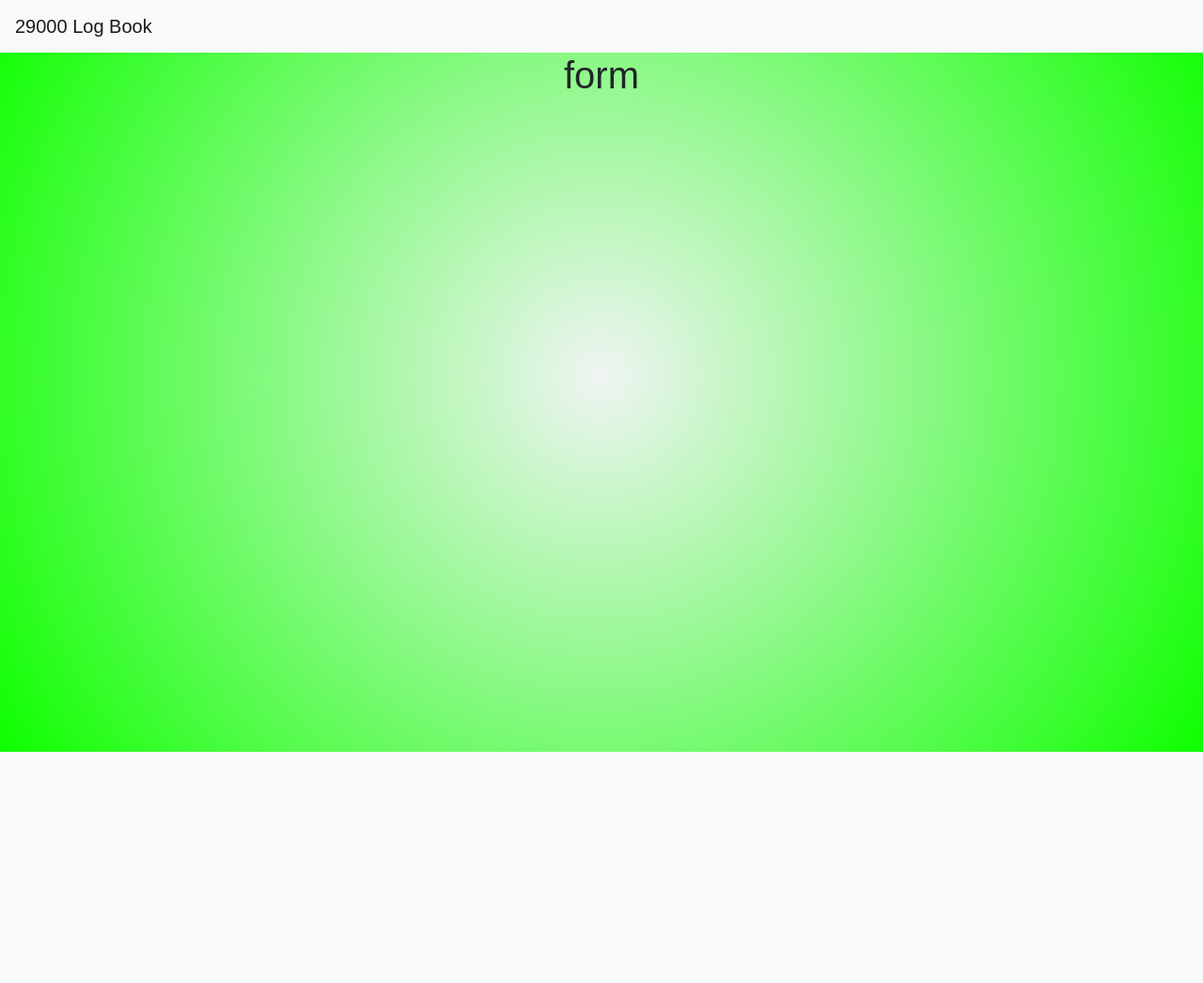
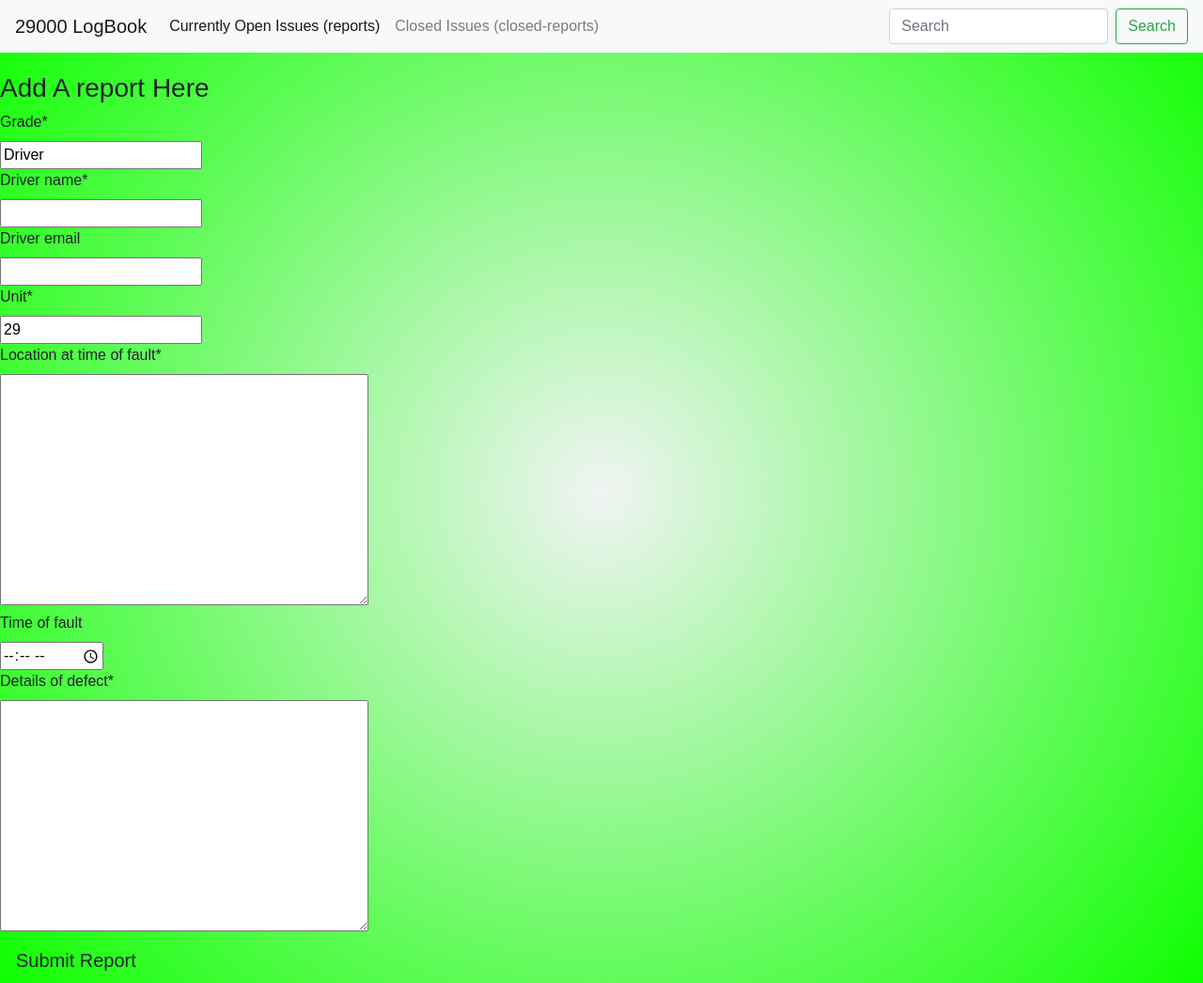
Before and after one commit to paul-fitzpatrick/29000-Log-Book, a Django app: page /add_report.html in a window 1280 px wide. Shown: the whole page at 94% size. Before the commit the page ends 800 px from the top, so only its background shows below. Run offline with Django 3.2, Linux system fonts and the light colour scheme; some libraries are stand-ins or nearby versions.

Commit message:
add time widget to form

```diff
--- a/LogBook/settings.py
+++ b/LogBook/settings.py
@@ -40,6 +40,7 @@
     'django.contrib.messages',
     'django.contrib.staticfiles',
     'django.contrib.sites',
+    'crispy_forms',
     'allauth',
     'allauth.account',
     'allauth.socialaccount',
@@ -65,6 +66,8 @@
 ACCOUNT_EMAIL_VERIFICATION = 'none'
 
 ROOT_URLCONF = 'LogBook.urls'
+
+CRISPY_TEMPLAT4E_PACK = 'bootstrap4'
 
 TEMPLATES = [
     {
--- a/home/templates/index.html
+++ b/home/templates/index.html
@@ -4,7 +4,8 @@
 {% block content %}
 <div class="container-fluid">
     <div class="text-align">
-    <a href="{% url 'add_report' %}">Click here to fill in Log Book entry</a>
+
+    <a href="{% url 'add_report' %}">Click here add a Log Book entry</a>
     </div>
 
 
--- a/report/forms.py
+++ b/report/forms.py
@@ -10,4 +10,10 @@
                   'driver_email',
                   'unit',
                   'location_at_time_of_fault',
+                  'time_of_fault',
                   'details_of_defect')
+
+        widgets = {
+
+            'time_of_fault': forms.TimeInput(attrs={'type': 'time'})
+        }
--- a/report/models.py
+++ b/report/models.py
@@ -1,4 +1,5 @@
 from django.db import models
+import datetime
 from django.contrib.auth.models import User
 
 
@@ -7,13 +8,16 @@
     driver_name = models.CharField(max_length=50)
     driver_email = models.EmailField(blank=True)  # make optional
     unit = models.IntegerField(default=29)
-    location_at_time_of_fault = models.TextField()
+    location_at_time_of_fault = models.TextField(max_length=60)
+    time_of_fault = models.TimeField(null=True, blank=True)
     details_of_defect = models.TextField()
+
     # broken seal info to be added
     # admin
     report_read = models.BooleanField(default=False)
     work_order_created = models.BooleanField(default=False)
     driver_responded_to = models.BooleanField(default=False)
+    report_approved = models.BooleanField(default=False)
 
     def __str__(self):
         return self.driver_name
--- a/report/templates/add_report.html
+++ b/report/templates/add_report.html
@@ -1,15 +1,16 @@
 {% extends "base.html" %}
 {% load static %}
+{% load crispy_forms_tags%}
 
 {% block content %}
-
-<div class="overlay"></div>
-<div class="container-fluid">
-    <div class="text-align">
-        <h1>form</h1>
-
-
-
-
-
+<div>
+    <div>
+        <form class="all-forms" enctype="multipart/form-data" method="post" style="margin-top: 1.3em;">
+            <h3>Add A report Here <i class="fa fa-arrow-down"></i></h3>
+            {{ form | crispy }}
+            {% csrf_token %}
+            <button type="submit" class="btn btn-signup btn-lg">Submit Report</button>
+        </form>
+    </div>
+</div>
 {% endblock %}
--- a/report/urls.py
+++ b/report/urls.py
@@ -6,5 +6,6 @@
 
 
 urlpatterns = [
+    path('open_reports.html', views.reports_list, name='reports_list'),
     path('add_report.html', views.add_report, name='add_report'),
 ] + static(settings.STATIC_URL, document_root=settings.STATIC_ROOT)
--- a/report/views.py
+++ b/report/views.py
@@ -5,12 +5,21 @@
 from .forms import ReportForm
 
 
+def reports_list(request):
+    reports = Logbook_report.objects.filter(report_approved=True)
+    context = {
+        'reports': reports
+    }
+
+    return render(request, 'open_reports.html', context)
+
+
 # render add report page
 def add_report(request):
     form = ReportForm(request.POST)
 
     if request.method == "POST":
-        form = ReporForm(request.POST)
+        form = ReportForm(request.POST)
         if form.is_valid():
             # form.instance.customer_email = request.user.email
             # form.instance.name = request.user.username
@@ -22,7 +31,7 @@
         else:
             form = ReportForm()
 
-        return redirect('add_report.html')  # directed here after adding report
+        return redirect('reports.html')  # directed here after adding report
     form = ReportForm()
     context = {
         'form': form, 'add_report': True,
--- a/requirements.txt
+++ b/requirements.txt
@@ -4,9 +4,11 @@
 dj3-cloudinary-storage==0.0.6
 Django==3.2.16
 django-allauth==0.41.0
+django-crispy-forms==1.14.0
 gunicorn==20.1.0
 oauthlib==3.2.2
 psycopg2==2.9.5
+pycryptodome==3.16.0
 PyJWT==2.6.0
 python3-openid==3.2.0
 pytz==2022.7
--- a/templates/base.html
+++ b/templates/base.html
@@ -4,20 +4,64 @@
 <html>
 
   <head>
+    <!-- Bootstrap CSS -->
+    <link rel="stylesheet" href="https://cdn.jsdelivr.net/npm/bootstrap@4.4.1/dist/css/bootstrap.min.css"
+      integrity="sha384-Vkoo8x4CGsO3+Hhxv8T/Q5PaXtkKtu6ug5TOeNV6gBiFeWPGFN9MuhOf23Q9Ifjh" crossorigin="anonymous">
     <link rel="stylesheet" href="https://cdn.jsdelivr.net/npm/bootstrap@4.4.1/dist/css/bootstrap.min.css"
       integrity="sha384-Vkoo8x4CGsO3+Hhxv8T/Q5PaXtkKtu6ug5TOeNV6gBiFeWPGFN9MuhOf23Q9Ifjh" crossorigin="anonymous">
     <link href="https://fonts.googleapis.com/css2?family=Montserrat&display=swap" rel="stylesheet">
     <link rel="stylesheet" href="{% static 'css/style.css' %}">
     <title>29000 Log Book</title>
+
+    <!-- Bootstrap JS -->
+    <script src="https://code.jquery.com/jquery-3.4.1.min.js"
+    integrity="sha256-CSXorXvZcTkaix6Yvo6HppcZGetbYMGWSFlBw8HfCJo=" crossorigin="anonymous"></script>
+  <script src="https://cdn.jsdelivr.net/npm/popper.js@1.16.0/dist/umd/popper.min.js"
+    integrity="sha384-Q6E9RHvbIyZFJoft+2mJbHaEWldlvI9IOYy5n3zV9zzTtmI3UksdQRVvoxMfooAo" crossorigin="anonymous">
+  </script>
+  <script src="https://cdn.jsdelivr.net/npm/bootstrap@4.4.1/dist/js/bootstrap.min.js"
+    integrity="sha384-wfSDF2E50Y2D1uUdj0O3uMBJnjuUD4Ih7YwaYd1iqfktj0Uod8GCExl3Og8ifwB6" crossorigin="anonymous">
+  </script>
+
   </head>
 
   <body>
 
+    <nav class="navbar navbar-expand-lg navbar-light bg-light">
+      <a class="navbar-brand" href="/">29000 LogBook</a>
+      <button class="navbar-toggler" type="button" data-toggle="collapse" data-target="#navbarSupportedContent" aria-controls="navbarSupportedContent" aria-expanded="false" aria-label="Toggle navigation">
+        <span class="navbar-toggler-icon"></span>
+      </button>
 
-<!-- As a heading -->
-<nav class="navbar navbar-light bg-light"><a href="/"><span class="navbar-brand mb-0 h1">29000 Log Book</span></a>
+      <div class="collapse navbar-collapse" id="navbarSupportedContent">
+        <ul class="navbar-nav mr-auto">
+          <li class="nav-item active">
+            <a class="nav-link" href="{% url 'reports_list' %}">Currently Open Issues (reports)</a>
+          </li>
+          <li class="nav-item">
+            <a class="nav-link" href="#">Closed Issues (closed-reports)</a>
+          </li>
 
-</nav>
+                               <!-- Dropdown for selecting 29's or 22's  -->
+          <!-- <li class="nav-item dropdown">
+            <a class="nav-link dropdown-toggle" href="#" id="navbarDropdown" role="button" data-toggle="dropdown" aria-haspopup="true" aria-expanded="false">
+              Dropdown
+            </a>
+            <div class="dropdown-menu" aria-labelledby="navbarDropdown">
+              <a class="dropdown-item" href="#">29000</a>
+              <a class="dropdown-item" href="#">22000</a>
+              <div class="dropdown-divider"></div>
+              <a class="dropdown-item" href="#">Something else here</a>
+            </div>
+          </li> -->
+
+        </ul>
+        <form class="form-inline my-2 my-lg-0">
+          <input class="form-control mr-sm-2" type="search" placeholder="Search" aria-label="Search">
+          <button class="btn btn-outline-success my-2 my-sm-0" type="submit">Search</button>
+        </form>
+      </div>
+    </nav>
 
 
     {% block content %}
```
Also changed, not shown: report/templates/open_reports.html (added, +11 -0 lines), db.sqlite3, report/migrations/0002_auto_20230202_1617.py (added).
